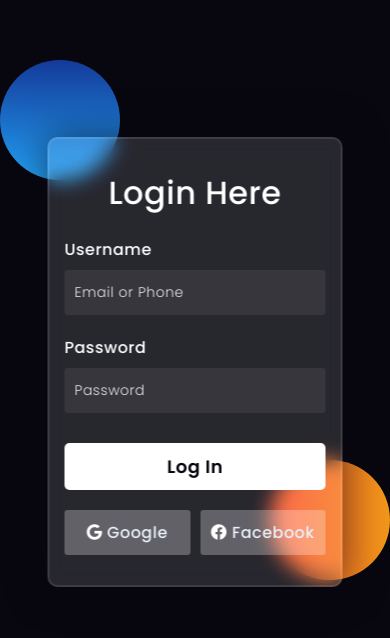
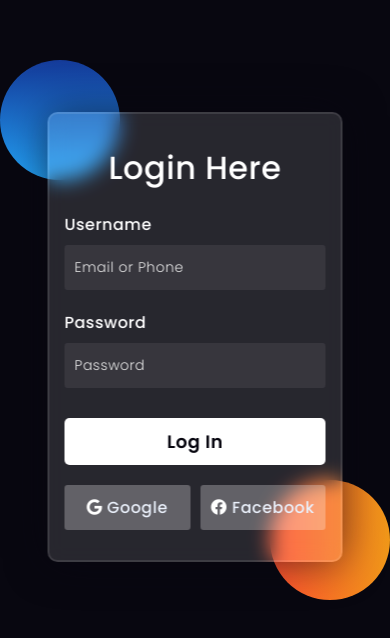
Before and after one commit to ZubaSiddique/Form, a plain HTML site: page index.html in a window 390 px wide. Shown: the part 102-740 px from the top of the page. Drawn offline with Linux system fonts and the light colour scheme.

Commit message:
Update index.html

```diff
--- a/index.html
+++ b/index.html
@@ -75,7 +75,7 @@ h4{
   }
 
   .shape:last-child {
-    bottom: 0px;
+    bottom: -20px;
     right: 20px;
     width: 120px;
     height: 120px;
@@ -100,7 +100,7 @@ form{
         width: 295px;
         height: 450px;
         padding: 0px 15px;
-        top: 55%;
+        top: 52%;
         left:50%;
     }
 }
```
